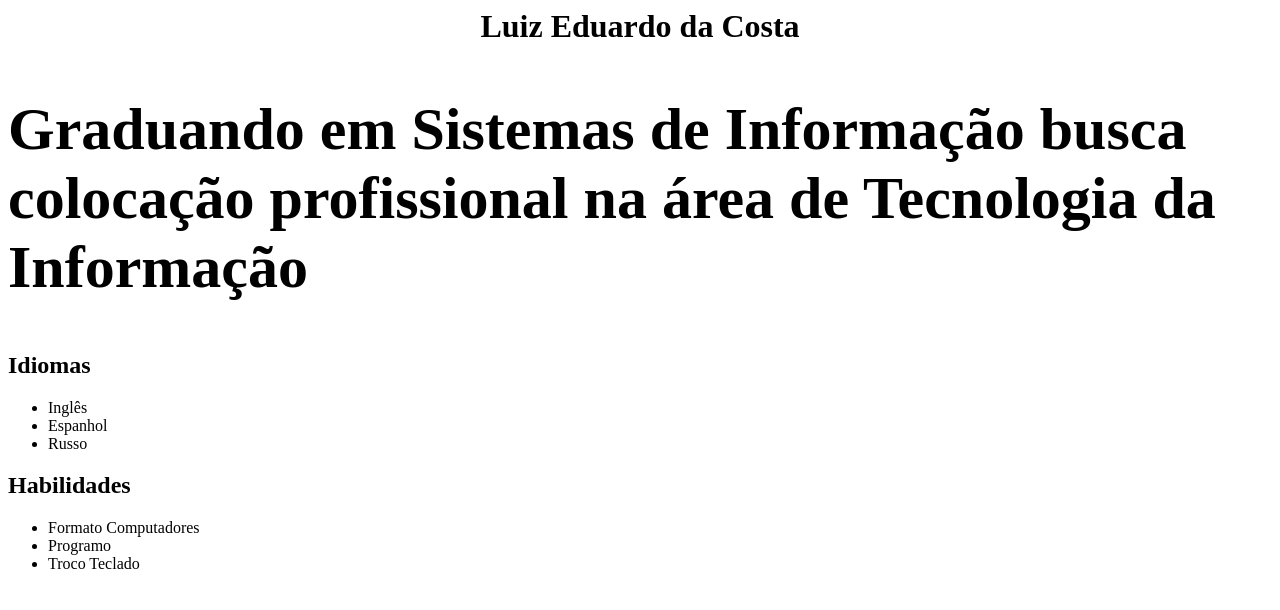
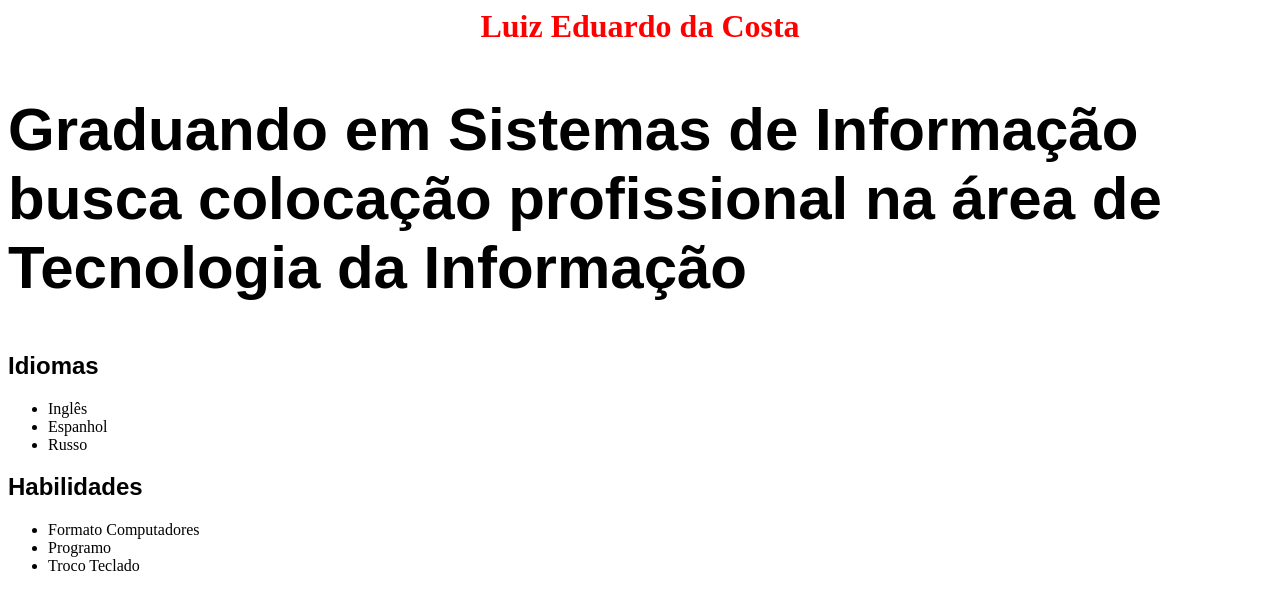
Before and after one commit to oluizeduardo/tp5aula1, a plain HTML site: page index.html in a window 1280 px wide. Drawn offline with Linux system fonts and the light colour scheme.

Commit message:
Utilizando css para formatar a página

```diff
--- /dev/null
+++ b/css/stylesheet.css
@@ -0,0 +1,11 @@
+
+
+h1{
+    text-align: center;
+    color: red
+}
+
+
+h2{
+    font-family: fantasy;
+}
--- a/index.html
+++ b/index.html
@@ -1,13 +1,14 @@
 <html>
 
     <head>
+        <link type="text/css" rel="stylesheet" href="css/stylesheet.css">
         <meta charset="utf-8">
         <title>Curriculo Luiz Eduardo da Costa</title>
     </head>
 
     <body>
 
-        <h1 style="text-align:center" > Luiz Eduardo da Costa</h1>
+        <h1> Luiz Eduardo da Costa</h1>
 
         <h2 style="font-size:60px;">Graduando em Sistemas de Informação busca colocação profissional na área de Tecnologia da Informação</h2>
 
```
